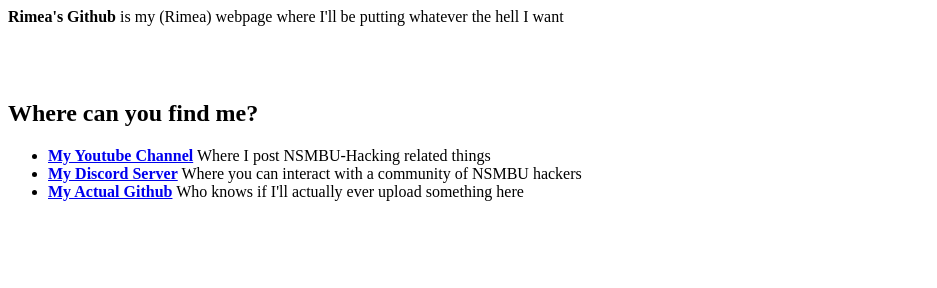
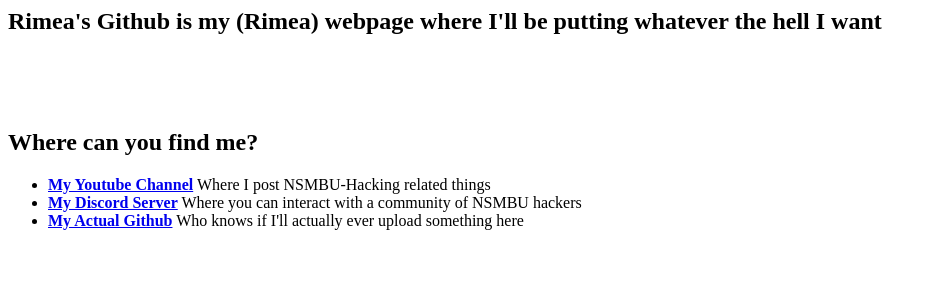
Before and after one commit to Rimeas/Rimeas.github.io, a plain HTML site: page index.html in a window 1280 px wide. Shown: the top 288 px of the page, without its empty margins (0-937 px from the left). Drawn offline with Linux system fonts and the light colour scheme.

Commit message:
Update index.html

```diff
--- a/index.html
+++ b/index.html
@@ -5,7 +5,7 @@
 
 			<div id='intro' class='container_12'>
 				<section id='introBlurb' class='grid_8'>
-					<b>Rimea's Github</b> is my (Rimea) webpage where I'll be putting whatever the hell I want
+					<h1>Rimea's Github is my (Rimea) webpage where I'll be putting whatever the hell I want</h1>
 				</section>
 				<div class='clear'></div>
 				<div class='spaceOut'></div>
```
